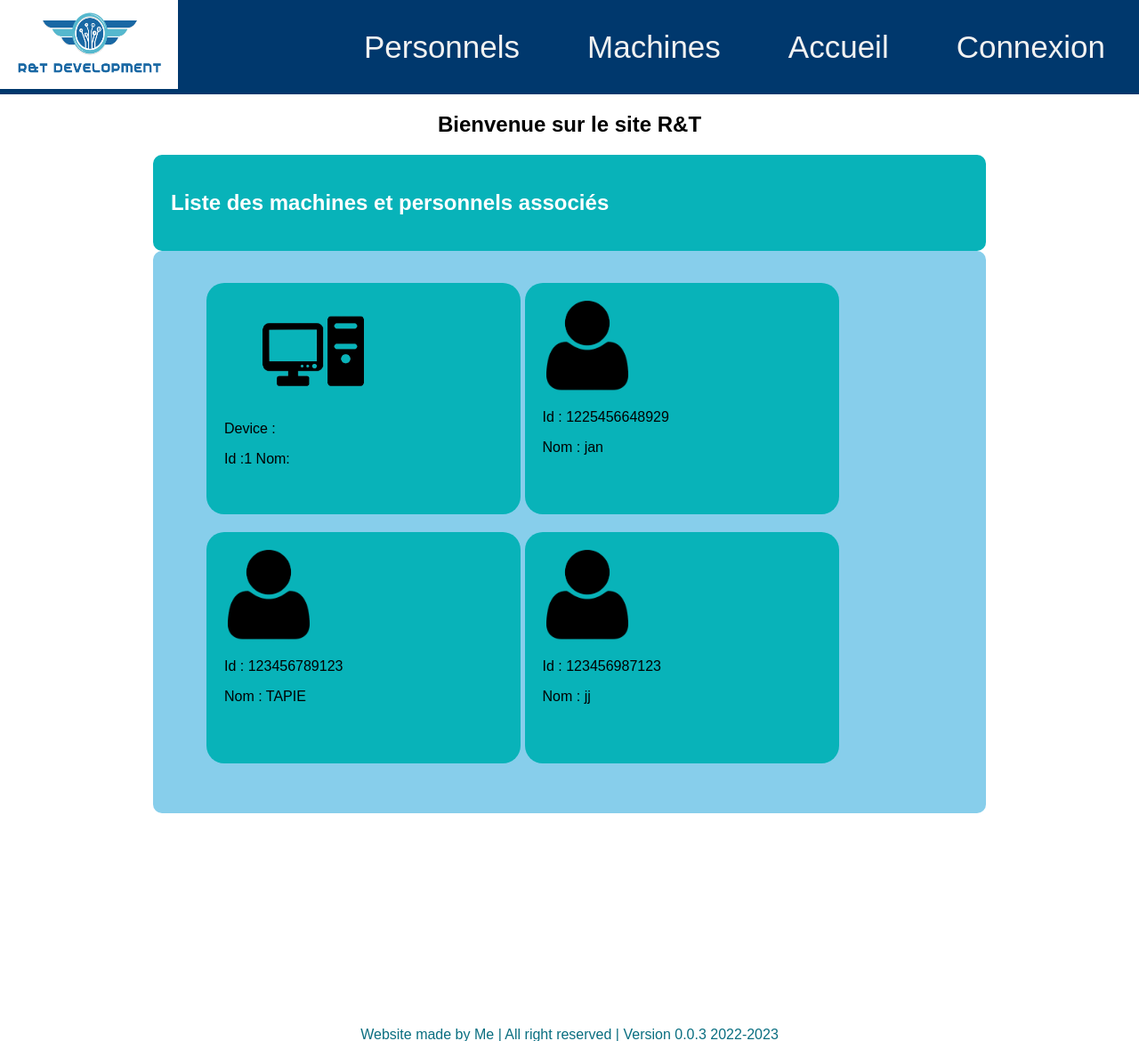
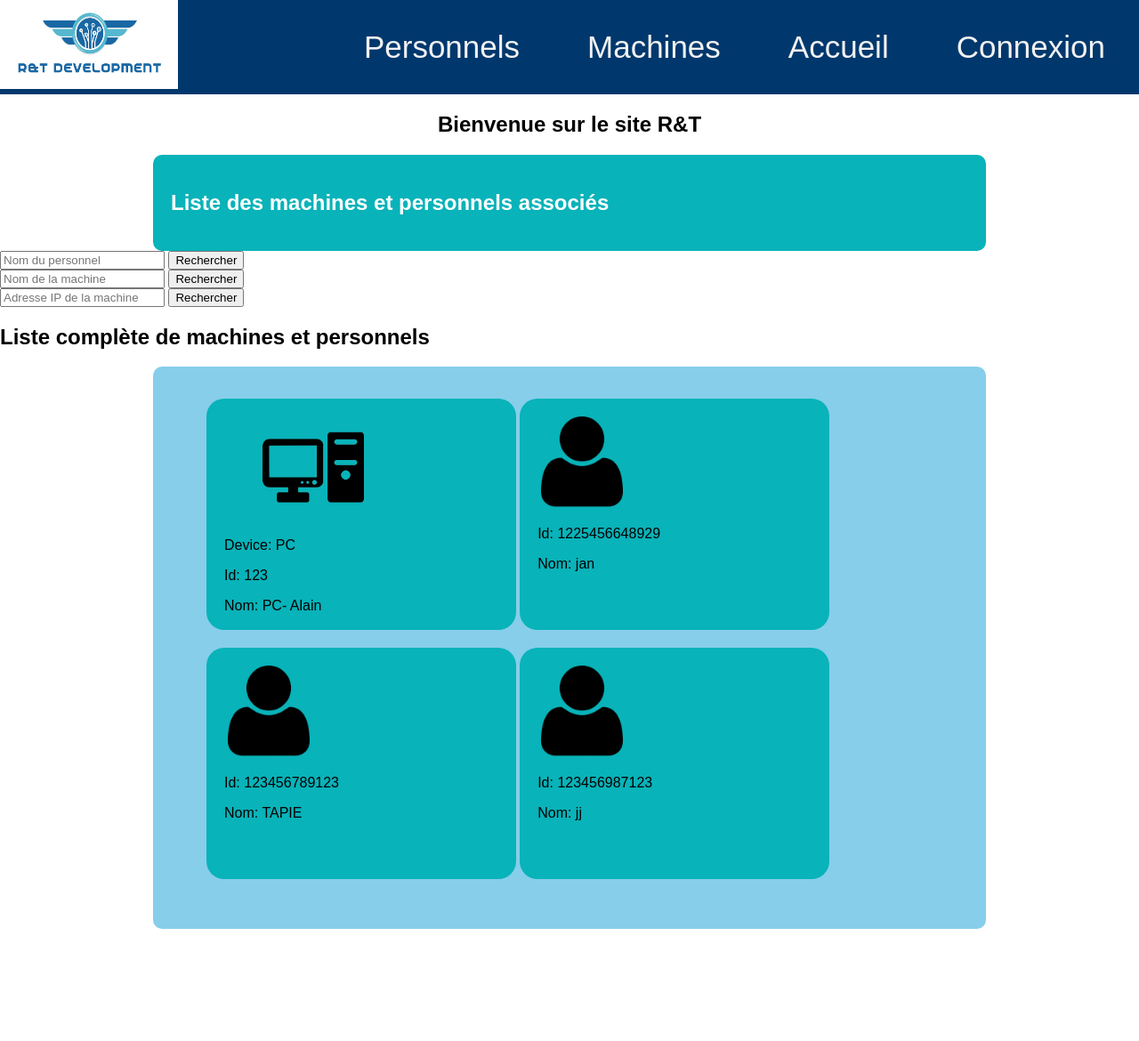
Before and after one commit to ececotti/SAE_Django, a Django app: page /computerApp/ in a window 1280 px wide. Shown: the top 1170 px of the page at 89% size. Run offline with Django 4.2, Linux system fonts and the light colour scheme; data comes from the database, SQL or seed files in the repository; parts of the project's set-up code (start-up, migrations or seed data) failed here and were passed over.

Commit message:
ajout de la fonctionnalité de barre de recher qui trouve lorsque l'on tappe mais n'affiche rien

```diff
--- a/computermngt/computerApp/models.py
+++ b/computermngt/computerApp/models.py
@@ -42,7 +42,8 @@
     id = models.PositiveIntegerField(primary_key=True,editable=True, validators=[MaxValueValidator(9999999999999)])
     nom= models.CharField(max_length= 200)
     prenom= models.CharField(max_length= 200)
+    machine = models.ForeignKey(Machine, on_delete=models.SET_NULL, null=True)
 
     #donne ce qui est affiché sur le site
     def __str__(self):
-        return str(self.id) + " --> " + self.nom + ", " + self.prenom
+        return str(self.id) + " --> " + self.nom + ", " + self.prenom + ", " + self.machine
--- a/computermngt/computerApp/templates/computerApp/personnel_add.html
+++ b/computermngt/computerApp/templates/computerApp/personnel_add.html
@@ -5,6 +5,7 @@
 <p>Nom de la personne : {{ form.nom }}</p>
 <p>Prenom de la personne : {{ form.prenom }}</p>
 <p>Id de la personne : {{ form.id }}</p>
+<p>Machine utilisée: {{ form.machine }}</p>
 <input type="submit" value="Submit">
 </form>
 {% endblock %}
--- a/computermngt/computerApp/templates/index.html
+++ b/computermngt/computerApp/templates/index.html
@@ -42,23 +42,62 @@
         <h2>Liste des machines et personnels associés</h2>
     </div>
 
+
+<!-- Bloc de recherche pour le nom du personnel -->
+<form method="GET" action="{% url 'index' %}">
+    <input type="text" name="personnel_name" placeholder="Nom du personnel">
+    <button type="submit">Rechercher</button>
+</form>
+
+<!-- Bloc de recherche pour le nom de la machine -->
+<form method="GET" action="{% url 'index' %}">
+    <input type="text" name="machine_name" placeholder="Nom de la machine">
+    <button type="submit">Rechercher</button>
+</form>
+
+<!-- Bloc de recherche pour l'adresse IP de la machine -->
+<form method="GET" action="{% url 'index' %}">
+    <input type="text" name="machine_ip" placeholder="Adresse IP de la machine">
+    <button type="submit">Rechercher</button>
+</form>
+
+<!-- Afficher les résultats de recherche -->
+{% if search_results_personnel %}
+    <h2>Résultats de recherche (Personnels)</h2>
+    <ul>
+        {% for personnel in search_results_personnel %}
+            <li>{{ personnel.nom }}</li>
+        {% endfor %}
+    </ul>
+{% elif search_results_machine %}
+    <h2>Résultats de recherche (Machines)</h2>
+    <ul>
+        {% for machine in search_results_machine %}
+            <li>{{ machine.name }}</li>
+        {% endfor %}
+    </ul>
+{% else %}
+    <h2>Liste complète de machines et personnels</h2>
     <div class="fenetre_liste">
         <ul>
             {% for machine in machines %}
                 <li class="item">
                     <img src="{% static 'computerApp/image/ordinateur.png' %} " class="image-machine">
-                    <p>Device : {{ machine.type_machine }}</p> <p> Id :{{ machine.id }}</><a> Nom: {{ machine.name }} </a>
-                    </p>
+                    <p>Device: {{ machine.type_machine }}</p>
+                    <p>Id: {{ machine.id }}</p>
+                    <a>Nom: {{ machine.name }}</a>
                 </li>
             {% endfor %}
             {% for personnel in personnels %}
                 <li class="item">
-                    <img src="{% static 'computerApp/image/personnel.png' %} "  class="image-personnel">
-                    <p>Id : {{ personnel.id }}</p><a> Nom : {{personnel.nom}} </a>
+                    <img src="{% static 'computerApp/image/personnel.png' %} " class="image-personnel">
+                    <p>Id: {{ personnel.id }}</p>
+                    <a>Nom: {{ personnel.nom }}</a>
                 </li>
             {% endfor %}
         </ul>
     </div>
+{% endif %}
 
 
 
--- a/computermngt/computerApp/views.py
+++ b/computermngt/computerApp/views.py
@@ -1,6 +1,7 @@
 from django.shortcuts import render, get_object_or_404, redirect
 from computerApp.models import Machine, Personnel
 from .forms import AddMachineForm, AddPersonnelForm
+
 
 def index(request) :
     #ajout de la ligne de récupération des machines
@@ -60,7 +61,8 @@
         if form.is_valid():
             new_personnel = Personnel(nom=form.cleaned_data['nom'],
                                       prenom=form.cleaned_data['prenom'],
-                                      id=form.cleaned_data['id'])
+                                      id=form.cleaned_data['id'],
+                                      machine=form.cleaned_data['machine'])
             new_personnel.save()
             return redirect('personnels')
     else :
@@ -73,3 +75,46 @@
     personnels = Personnel.objects.all()
     context = {'machines': machines, 'personnels': personnels}
     return render(request, 'index.html', context)
+
+def home(request):
+    from .forms import SearchForm
+    form = SearchForm(request.GET)  # Récupère les données du formulaire GET
+    machines = Machine.objects.all()  # Récupère toutes les machines
+    personnels = Personnel.objects.all()  # Récupère tous les personnels
+
+    if form.is_valid():
+        personnel_name = form.cleaned_data['personnel_name']
+        # Effectuer la recherche en utilisant le nom du personnel
+
+        # Filtrer les résultats en fonction du nom du personnel
+
+    context = {
+        'form': form,
+        'machines': machines,
+        'personnels': personnels,
+    }
+
+    return render(request, 'index.html', context)
+
+def global_context(request):
+    from .forms import SearchForm
+    form = SearchForm()  # Crée une instance du formulaire de recherche
+    return {'search_form': form}  # Retourne le formulaire dans le contexte sous la clé 'search_form'
+
+
+def search_results(request):
+    from .forms import SearchForm
+    form = SearchForm(request.GET) # Crée une instance du formulaire de recherche avec les données GET
+    if form.is_valid(): # Récupère les données
+        personnel_name = form.cleaned_data['personnel_name']
+        machine_name = form.cleaned_data['machine_name']
+        machine_ip = form.cleaned_data['machine_ip']
+
+        # Effectue la recherche en utilisant les données fournies
+
+        # Passer les résultats de recherche au contexte
+
+    context = {
+            'form': form,
+        }
+    return render(request, 'index.html.html', context)
```
Also changed, not shown: computermngt/computerApp/forms.py (+8 -0 lines), computermngt/computerApp/migrations/0032_auto_20230606_2035.py (added), computermngt/computerApp/migrations/0033_auto_20230606_2110.py (added), computermngt/computerApp/migrations/0034_auto_20230606_2119.py (added), computermngt/computerApp/migrations/0035_auto_20230606_2132.py (added), computermngt/computerApp/migrations/0036_auto_20230606_2134.py (added), computermngt/computerApp/migrations/0037_auto_20230606_2139.py (added), computermngt/db.sqlite3. Lines whose indentation alone changed are shown as unchanged.
